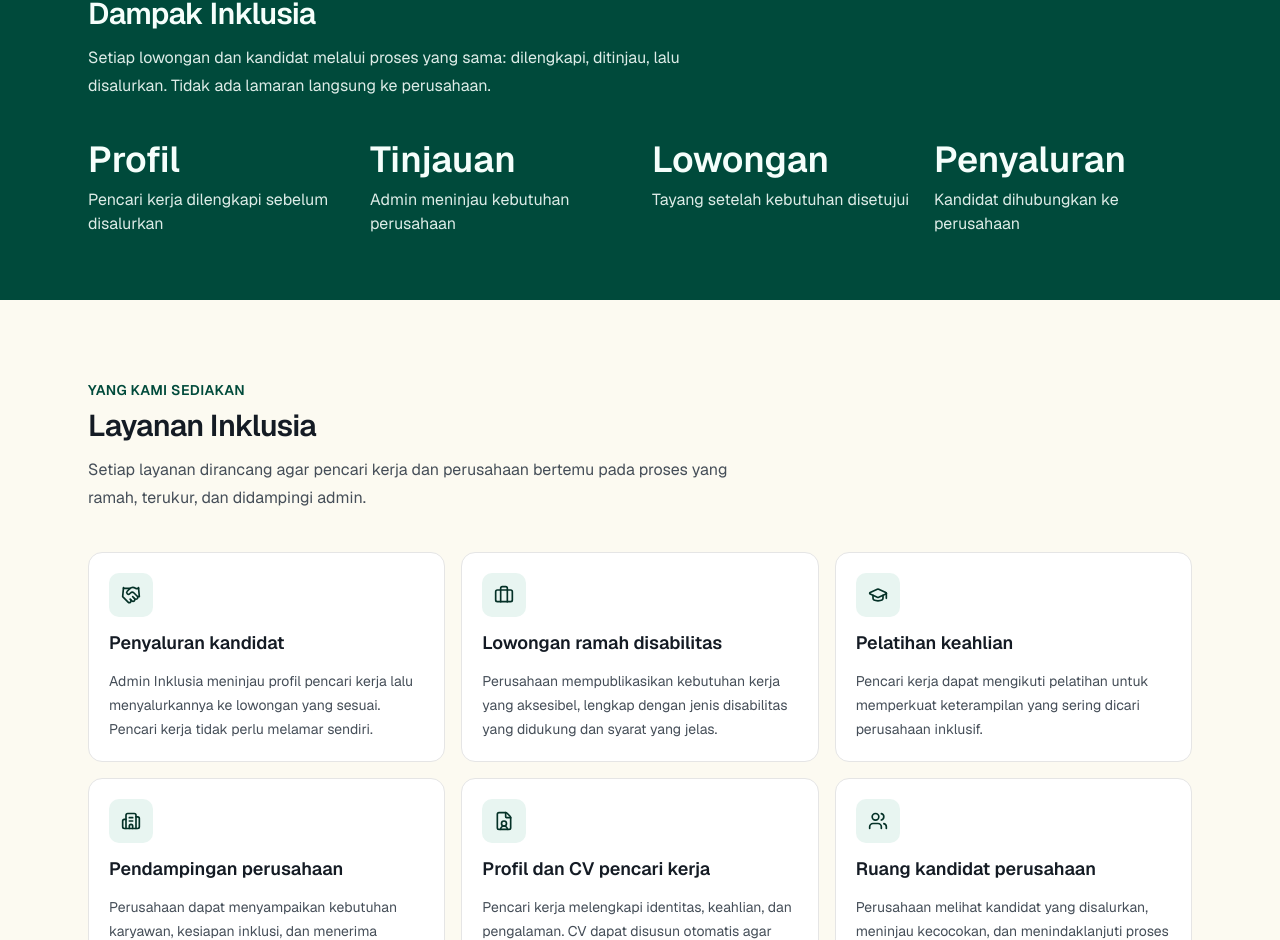
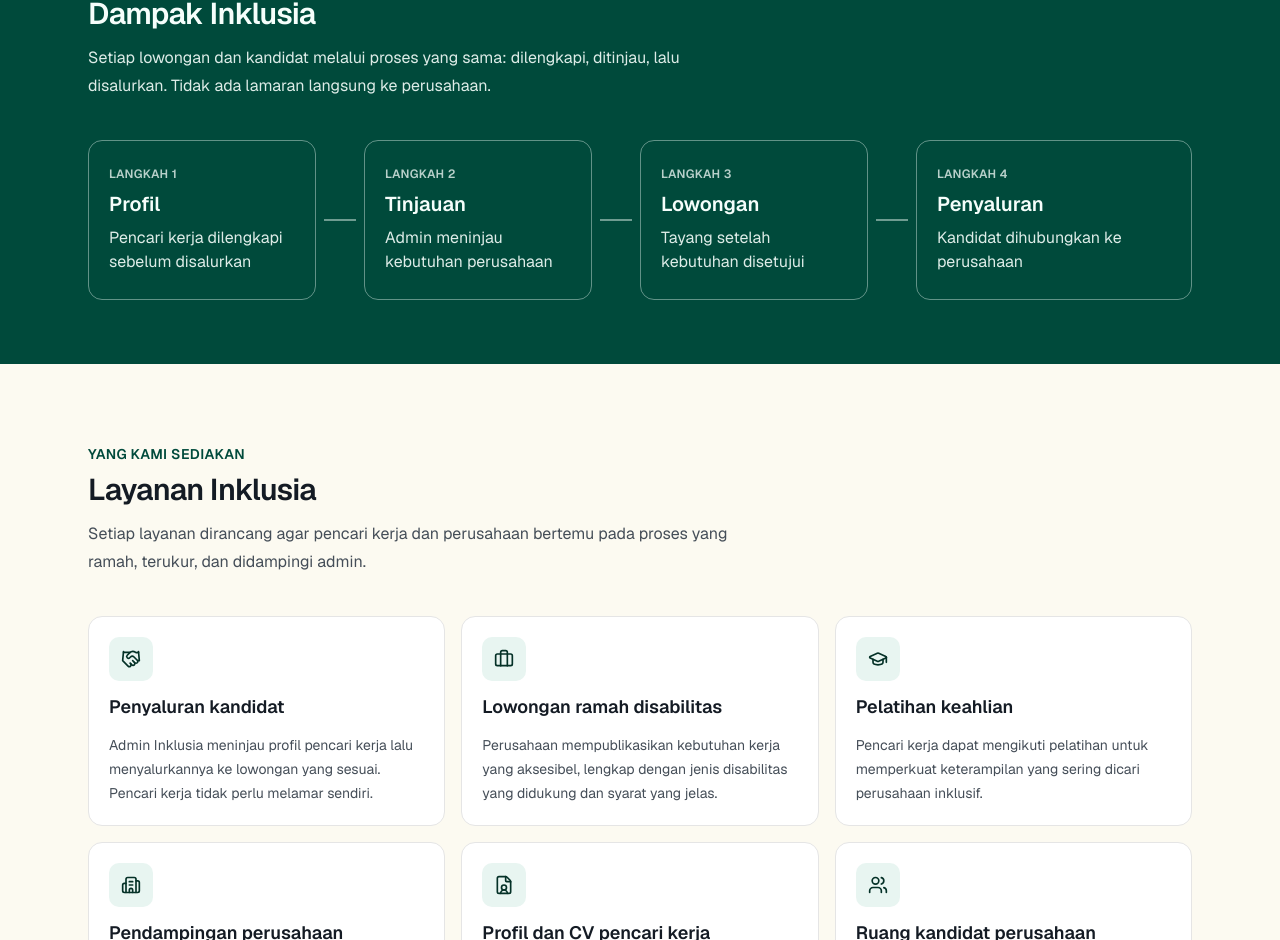
Before and after one commit to MozartMongi/Inklusia, a Next.js app: page / in a window 1280 px wide. Shown: the part 1036-1976 px from the top of the page. Built offline with nearby package versions, Linux system fonts and the light colour scheme; no server answers.

Commit message:
Replace ul with ol for impact stats display

```diff
--- a/src/components/home/home-landing.tsx
+++ b/src/components/home/home-landing.tsx
@@ -206,18 +206,35 @@
             Setiap lowongan dan kandidat melalui proses yang sama: dilengkapi,
             ditinjau, lalu disalurkan. Tidak ada lamaran langsung ke perusahaan.
           </p>
-          <ul className="mt-10 grid list-none grid-cols-2 gap-6 p-0 sm:grid-cols-4">
-            {IMPACT_STATS.map((stat) => (
-              <li key={stat.label}>
-                <p className="text-3xl font-semibold tabular-nums sm:text-4xl">
+          <ol className="mt-10 flex list-none flex-col gap-0 p-0 sm:flex-row sm:items-stretch">
+            {IMPACT_STATS.map((stat, index) => {
+              const isLast = index === IMPACT_STATS.length - 1;
+              return (
+                <li
+                  key={stat.label}
+                  className="relative flex flex-1 flex-col sm:flex-row sm:items-center"
+                >
+                  <div className="border-primary-foreground/40 flex h-full min-h-36 flex-1 flex-col justify-center rounded-xl border px-4 py-5 sm:min-h-40 sm:px-5">
+                    <p className="text-xs font-semibold tracking-wide text-primary-foreground/75 uppercase">
+                      Langkah {index + 1}
+                    </p>
+                    <p className="mt-2 text-xl font-semibold">
                       {stat.value}
                     </p>
                     <p className="mt-2 text-sm leading-6 text-primary-foreground/90 sm:text-base">
                       {stat.label}
                     </p>
+                  </div>
+                  {!isLast ? (
+                    <span
+                      aria-hidden="true"
+                      className="bg-primary-foreground/45 mx-auto my-1 h-6 w-0.5 shrink-0 sm:mx-1 sm:my-0 sm:h-0.5 sm:w-6 lg:mx-2 lg:w-8"
+                    />
+                  ) : null}
                 </li>
-            ))}
-          </ul>
+              );
+            })}
+          </ol>
         </div>
       </section>
 
```
Lines whose indentation alone changed are shown as unchanged.
